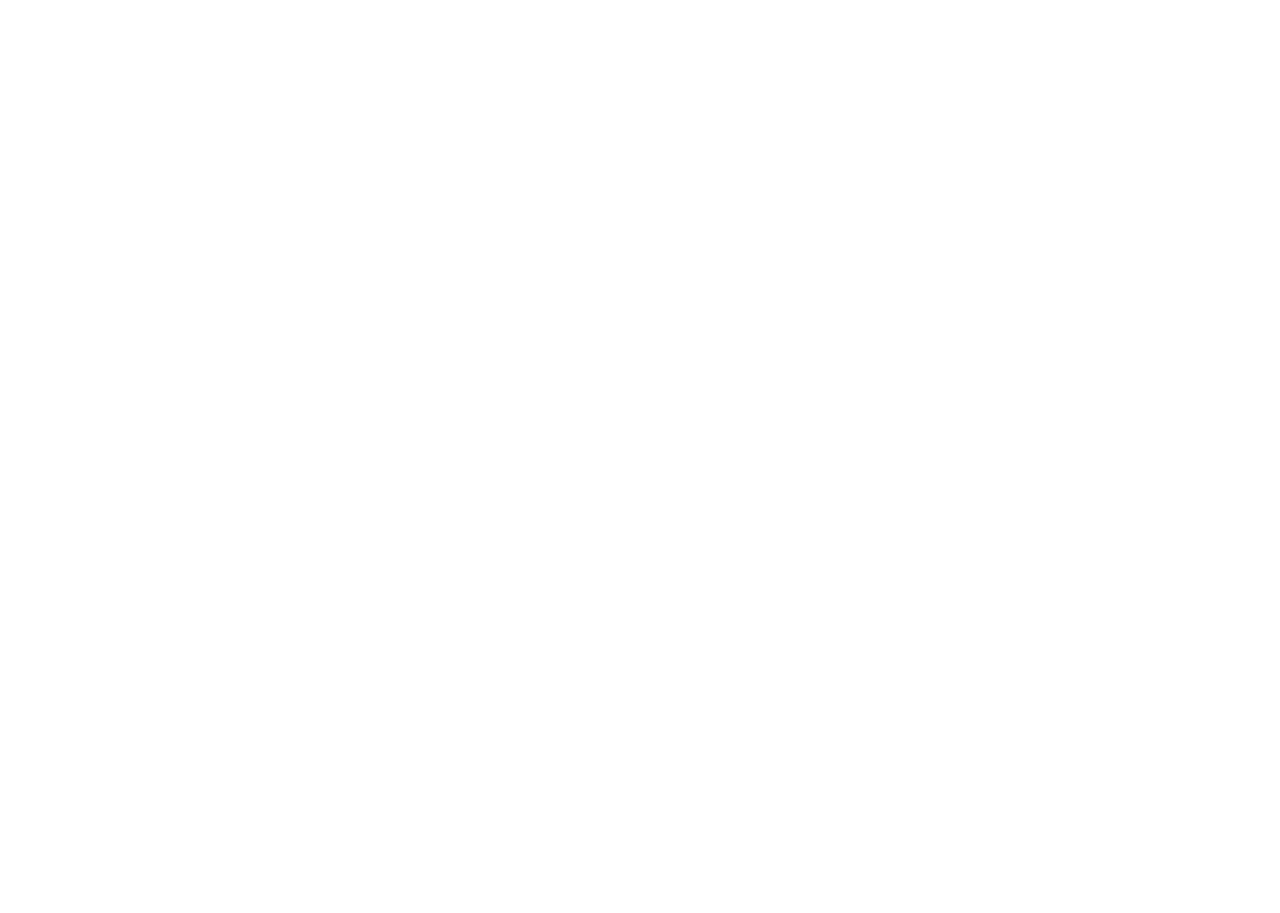
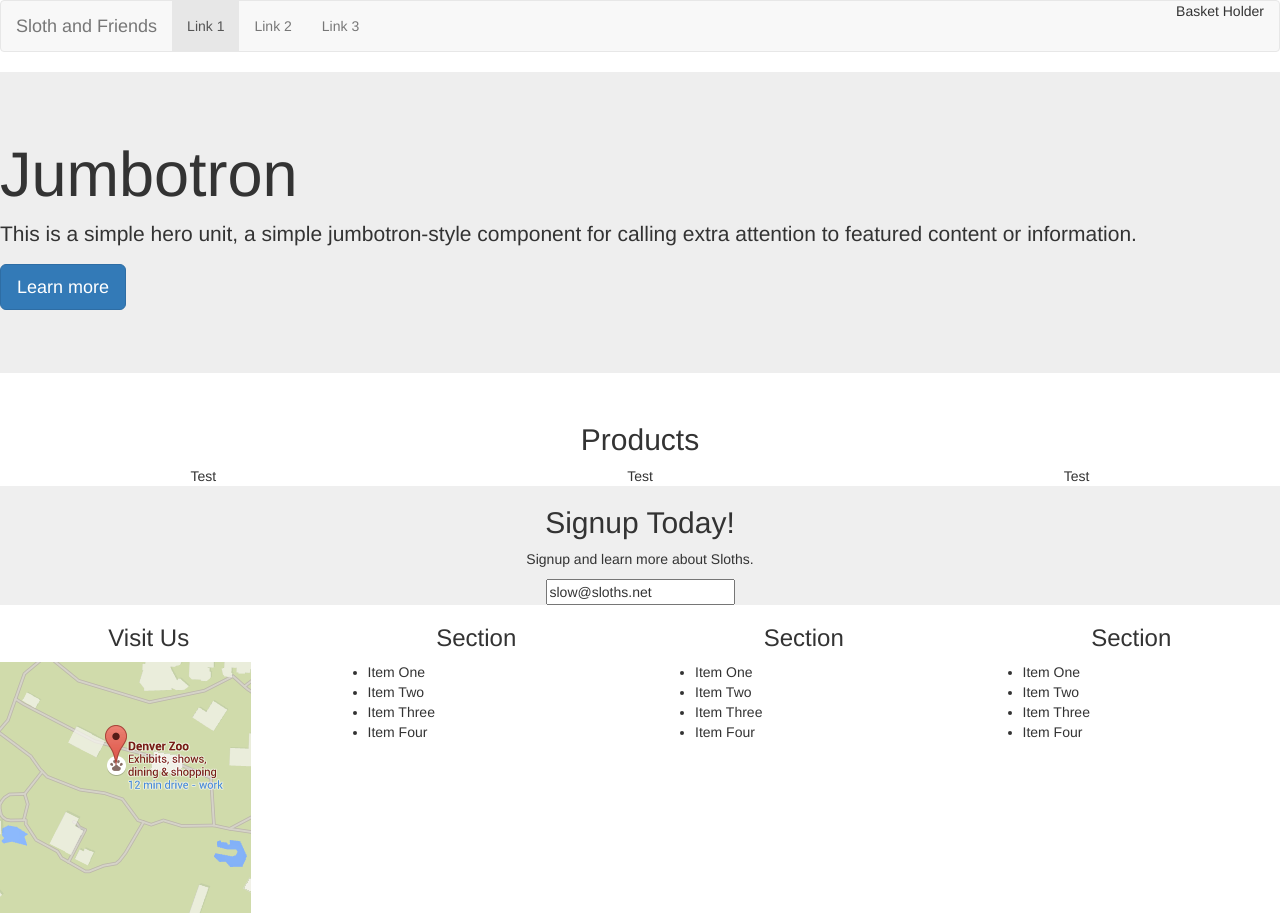
Before and after one commit to katdiese/the_greatest_group_project_ever, a website: page index.html in a window 1280 px wide. Before the commit the page ends 800 px from the top, so only its background shows below. Drawn offline with nearby package versions, Linux system fonts and the light colour scheme.

Commit message:
basic homepage structure

```diff
--- a/index.html
+++ b/index.html
@@ -8,7 +8,89 @@
   <meta name="viewport" content="width=device-width, initial-scale=1, maximum-scale=1">
 </head>
 <body>
-  <!-- your code here! -->
+  <nav class="navbar navbar-default">
+    <div class="container-fluid">
+      <div class="navbar-header">
+        <button type="button" class="navbar-toggle collapsed" data-toggle="collapse" data-target="#bs-example-navbar-collapse-1">
+          <span class="sr-only">Toggle navigation</span>
+          <span class="icon-bar"></span>
+          <span class="icon-bar"></span>
+          <span class="icon-bar"></span>
+        </button>
+        <a class="navbar-brand" href="#">Sloth and Friends</a>
+      </div>
+
+      <div class="collapse navbar-collapse" id="bs-example-navbar-collapse-1">
+        <ul class="nav navbar-nav">
+          <li class="active"><a href="#">Link 1</a></li>
+          <li><a href="#">Link 2</a></li>
+          <li><a href="#">Link 3</a></li>
+        </ul>
+        <ul class="nav navbar-nav navbar-right">
+          <li>Basket Holder</li>
+        </ul>
+      </div>
+    </div>
+  </nav>
+  <div class="jumbotron">
+    <h1>Jumbotron</h1>
+    <p>This is a simple hero unit, a simple jumbotron-style component for calling extra attention to featured content or information.</p>
+    <p><a class="btn btn-primary btn-lg">Learn more</a></p>
+  </div>
+  <div class="row text-center">
+    <h2>Products</h2>
+  </div>
+  <div class="row text-center">
+    <div class="col-md-4">
+      Test
+    </div>
+    <div class="col-md-4">
+      Test
+    </div>
+    <div class="col-md-4">
+      Test
+    </div>
+  </div>
+  <div class="row text-center" style="background-color: #EFEFEF;">
+    <form>
+      <h2 class="text-center">Signup Today!</h2>
+      <p>Signup and learn more about Sloths.</p>
+      <input type="email" name="email-signup" value="slow@sloths.net">
+    </form>
+  </div>
+  <div class="row">
+    <div class="col-md-3">
+      <h3 class="text-center">Visit Us</h3>
+      <img src="images/map.png" alt="zootopia"/>
+    </div>
+    <div class="col-md-3">
+      <h3 class="text-center">Section</h3>
+      <ul>
+        <li>Item One</li>
+        <li>Item Two</li>
+        <li>Item Three</li>
+        <li>Item Four</li>
+      </ul>
+    </div>
+    <div class="col-md-3">
+      <h3 class="text-center">Section</h3>
+      <ul>
+        <li>Item One</li>
+        <li>Item Two</li>
+        <li>Item Three</li>
+        <li>Item Four</li>
+      </ul>
+    </div>
+    <div class="col-md-3">
+      <h3 class="text-center">Section</h3>
+      <ul>
+        <li>Item One</li>
+        <li>Item Two</li>
+        <li>Item Three</li>
+        <li>Item Four</li>
+      </ul>
+    </div>
+  </div>
   <script src="https://code.jquery.com/jquery-2.2.0.min.js"></script>
   <script type="text/javascript" src="scripts/main.js"></script>
 </body>
```
Also changed, not shown: images/Map.png (added).
